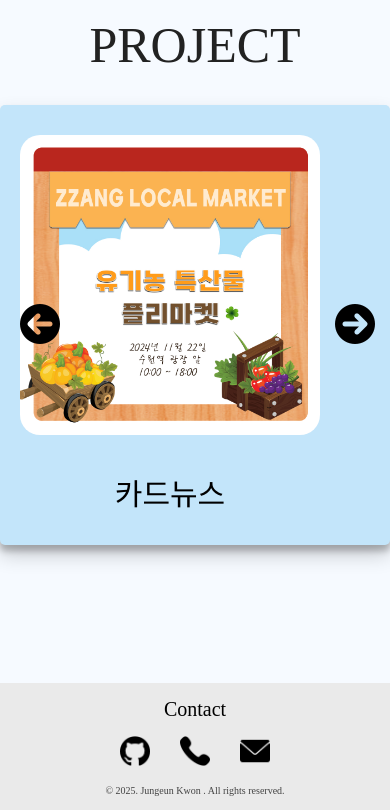
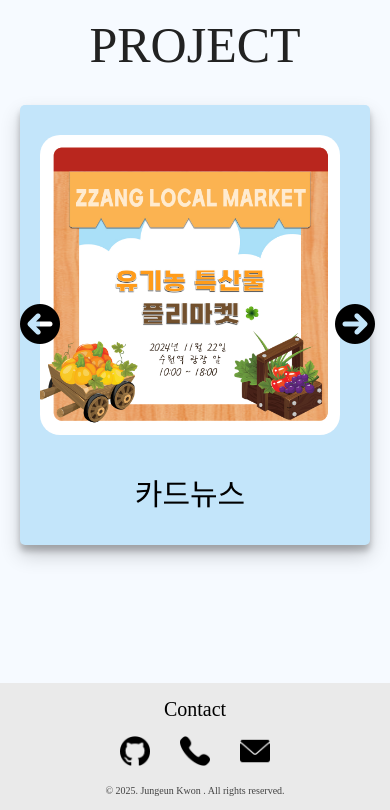
Before and after one commit to kwonjung9/portfolio, a Vue app: page / in a window 390 px wide. Shown: the part 2874-3684 px from the top of the page. Built offline with nearby package versions, Linux system fonts and the light colour scheme; a web font is replaced by a local one.

Commit message:
update10

```diff
--- a/src/components/Contact.vue
+++ b/src/components/Contact.vue
@@ -64,8 +64,4 @@
   }
 }
 
-//태블릿
-@media (max-width: 1440px){
-
-}
 </style>
--- a/src/components/Design.vue
+++ b/src/components/Design.vue
@@ -197,7 +197,7 @@ button {
   top: 50%;
   left: 50%;
   transform: translate(-50%, -50%);
-  width: 350px;
+  width: 310px;
   height: 400px;
 }
 .content {
@@ -228,9 +228,4 @@ button {
 }
 
 
-//태블릿
-@media (max-width: 1440px){
-
-}
-
 </style>
```
Also changed, not shown: src/components/AboutMe.vue (+0 -7 lines), src/components/Mainpage.vue (+0 -7 lines).
